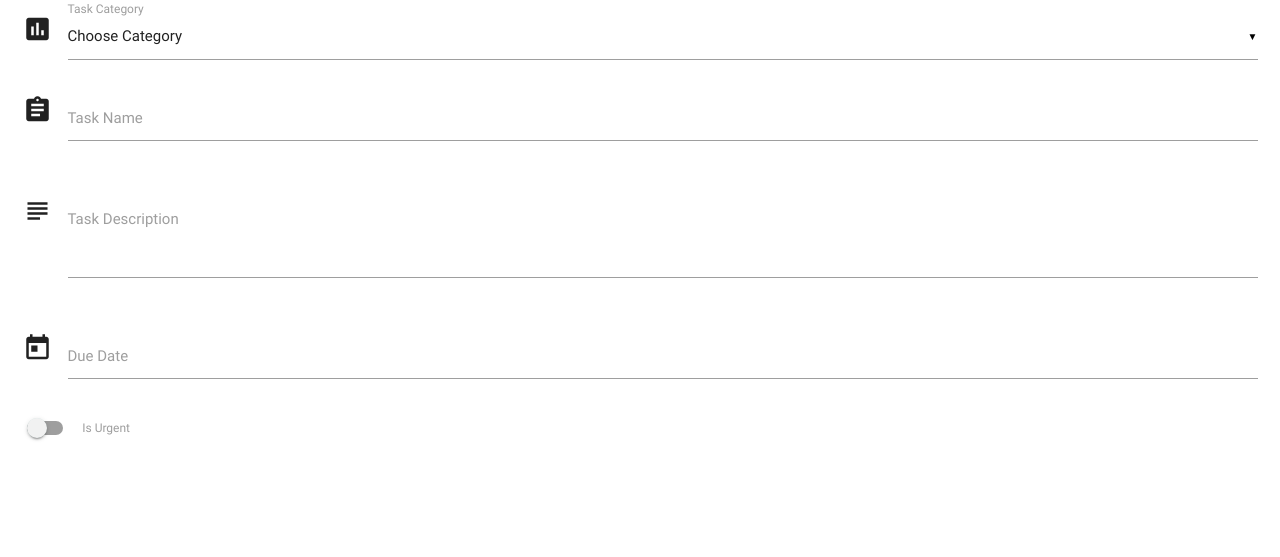
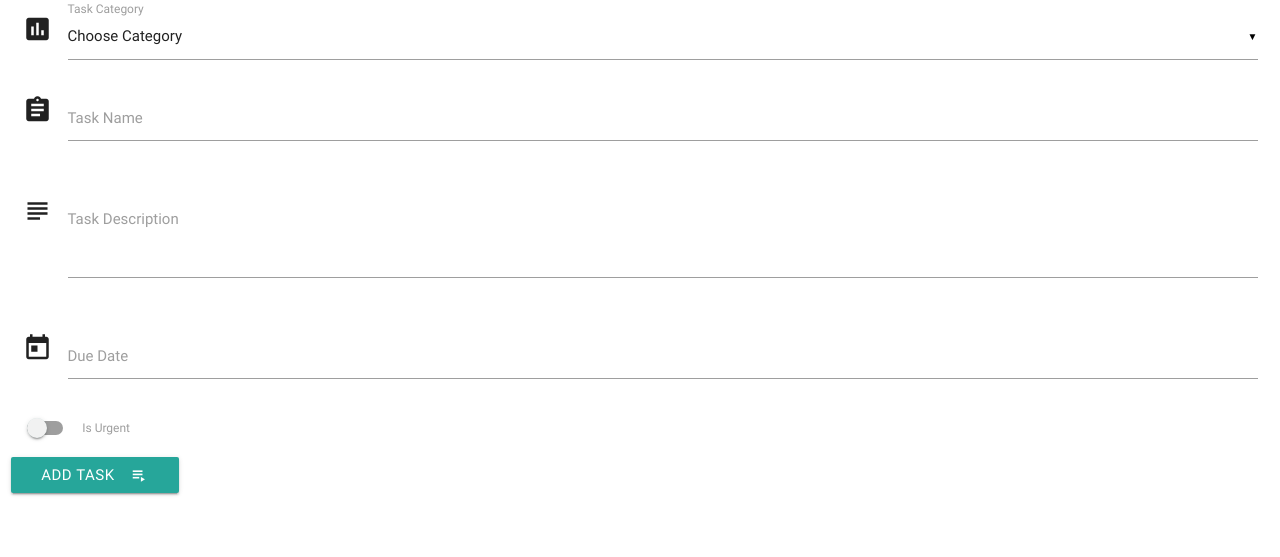
Before and after one commit to mariusz79/Task_Manager_flask_mongoDB, a Flask app: page /add_task in a window 1280 px wide. Shown: the part 89-646 px from the top of the page. Run offline with Flask 2, Linux system fonts and the light colour scheme; data that the repository does not hold is empty; some libraries are stand-ins or nearby versions.

Commit message:
Submit Add Task Form Data

```diff
--- a/app.py
+++ b/app.py
@@ -15,12 +15,19 @@ mongo = PyMongo(app)
 @app.route("/")
 @app.route("/get_tasks")
 def get_tasks():
-    return render_template("tasks.html", tasks = mongo.db.tasks.find())
+    return render_template("tasks.html",
+                            tasks = mongo.db.tasks.find())
 
 @app.route("/add_task")
 def add_task():
     return render_template("addtask.html",
-    categories = mongo.db.categories.find())
+                            categories = mongo.db.categories.find())
+
+@app.route("/insert_task", methods = ["POST"])
+def insert_task():
+    tasks = mongo.db.tasks
+    tasks.insert_one(request.form.to_dict())
+    return redirect(url_for('get_tasks'))
 
 
 if __name__ == '__main__':
--- a/templates/addtask.html
+++ b/templates/addtask.html
@@ -1,14 +1,14 @@
 {% extends 'base.html' %} {% block content %}
 <h3>Add Task</h3>
 <div class="row">
-    <form action="" method="POST" class="col s12">
+    <form action="{{ url_for('insert_task') }}" method="POST" class="col s12">
         <div class="row">
             <div class="input-field col s12">
                 <i class="material-icons prefix">poll</i>
                 <select id="category" name="category_name">
                     <option value="" disabled selected>Choose Category</option>
                     {% for cat in categories %}
-                    <option value="1">{{ cat.category_name }}</option>
+                    <option value="{{ cat.category_name }}">{{ cat.category_name }}</option>
                     {% endfor %}
                 </select>
                 <label>Task Category</label>
@@ -42,6 +42,11 @@
                 </label>
             </div>
         </div>
+        <div class="row">
+        <button class="btn waves-effect waves-light" type="submit" name="action">Add Task
+            <i class="material-icons right">playlist_play</i>
+        </button>
+        </div>
     </form>
 </div>
 
```
